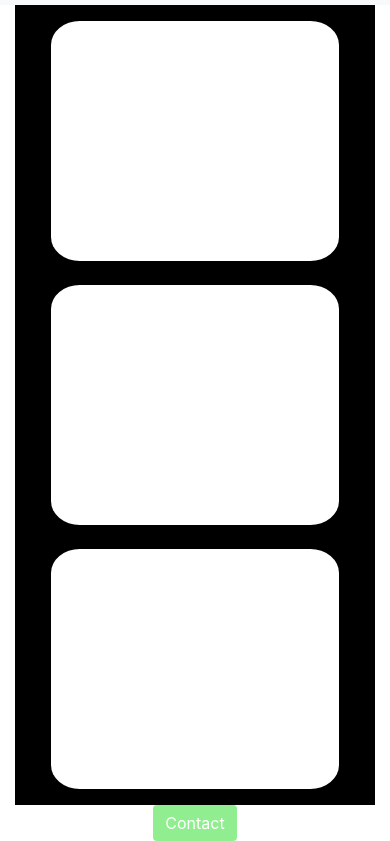
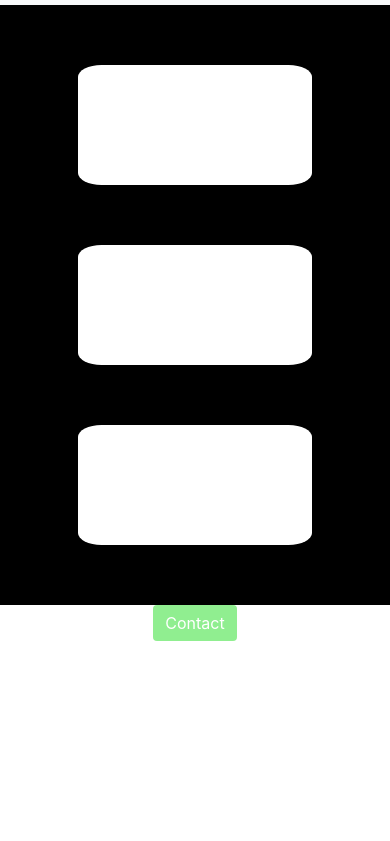
Before and after one commit to Code-Institute-Submissions/milestone-project-117, a plain HTML site: page index.html in a window 390 px wide. Shown: the part 107-948 px from the top of the page. After the commit the page ends 844 px from the top, so only its background shows below. Drawn offline with nearby package versions, Linux system fonts and the light colour scheme.

Commit message:
continued styling of index.html, created hover effect on the three text areas in the section element

```diff
--- a/assets/style.css
+++ b/assets/style.css
@@ -13,6 +13,10 @@ h2 {
 
 .uppercase {
     text-transform: uppercase;
+}
+
+.no-padding {
+    padding: 0;
 }
 
 
@@ -60,7 +64,7 @@ h2 {
 .bg-im-index {
 
     width: 100%;
-    height: 800px;
+    height: 600px;
     background-color: black;
     position: relative;
 
@@ -69,34 +73,52 @@ h2 {
 
 .section-txt-area {
     position: absolute;
-    width: 80%;
-    height: 30%;
+    width: 60%;
+    height: 20%;
     background-color: white;
     z-index: 10;
     border-radius: 10%;
+    left: 20%;
+    right: 20%;
+
+}
+
+.section-txt-area:hover {
+    width: 80%;
+    height: 33%;
+    left: 10%;
+    right: 10%;
 
 }
 
 .section-txt-area-one {
-    left: 10%;
-    top: 2%;
-    right: 10%;
 
+    top: 10%;
 
 }
 
+.section-txt-area-one:hover {
+    top: 1%;
+}
+
 .section-txt-area-two {
-    left: 10%;
-    top: 35%;
-    right: 10%;
 
+    top: 40%;
+
+}
+
+.section-txt-area-two:hover {
+
+  top: 33%;
 
 }
 
 .section-txt-area-three {
-    left: 10%;
-    bottom: 2%;
-    right: 10%;
 
+    bottom: 10%;
 
 }
+
+.section-txt-area-three:hover {
+    bottom: 1%;
+}
--- a/index.html
+++ b/index.html
@@ -23,7 +23,7 @@
   </div>
 </nav></header>
 <section class="container-fluid"> <div class="row">
-<div class="col d-md-none"> <div class="bg-im-index"><div class="section-txt-area section-txt-area-one"></div>
+<div class="col d-md-none no-padding"> <div class="bg-im-index"><div class="section-txt-area section-txt-area-one"></div>
 <div class="section-txt-area section-txt-area-two"></div>
 <div class="section-txt-area section-txt-area-three"></div></div>
 </div></div>
```
